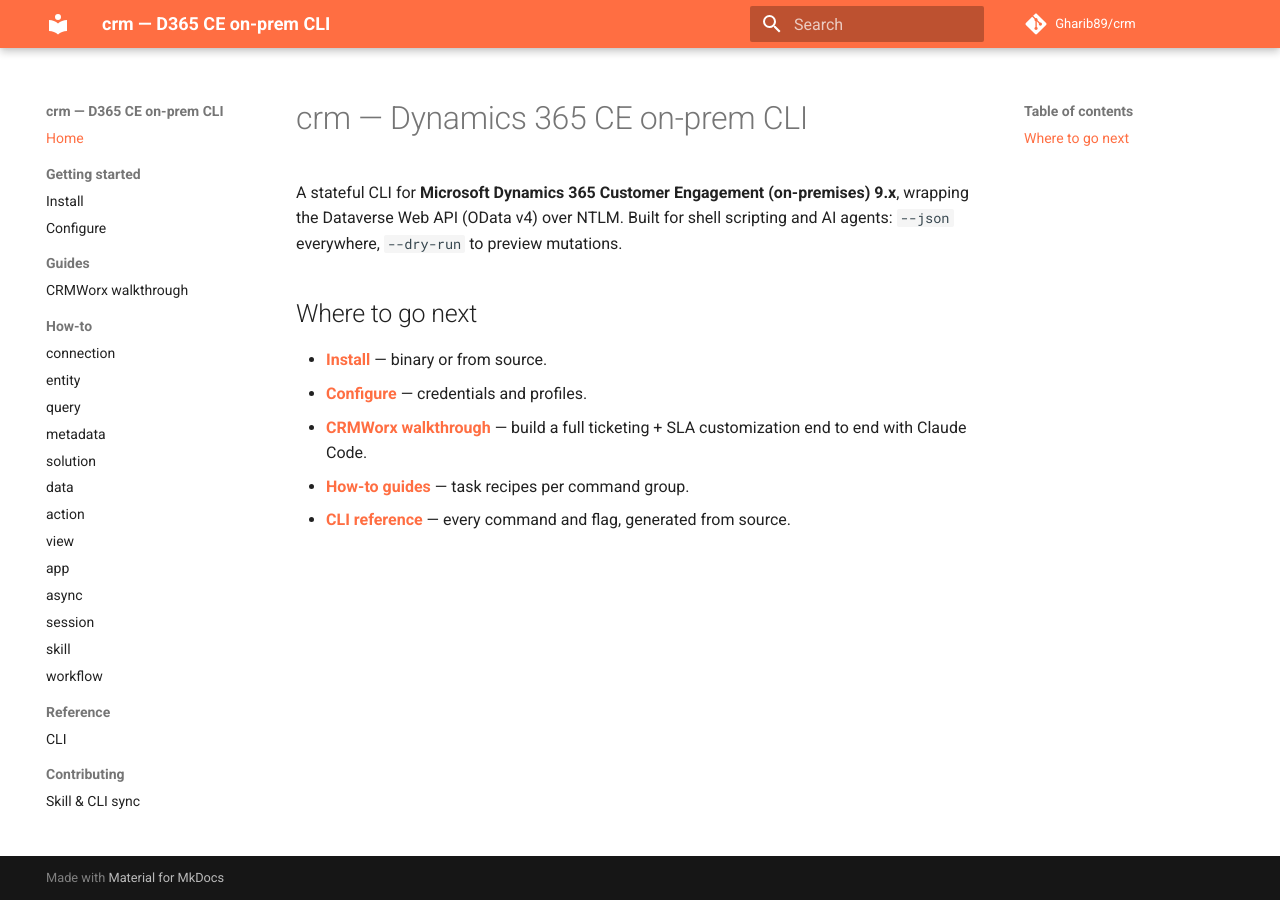
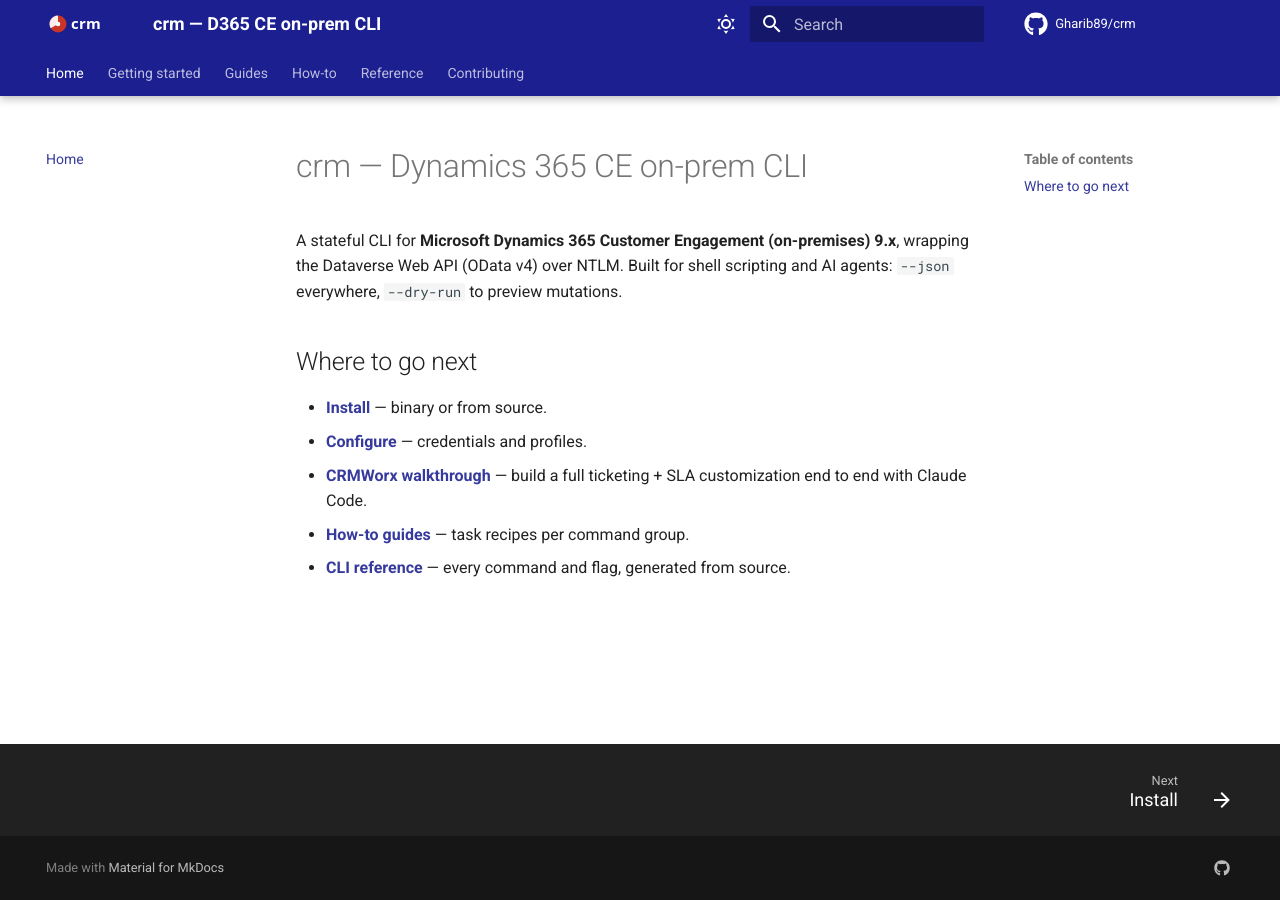
Before and after one commit to Gharib89/crm, an MkDocs documentation site: the page built from docs/index.md, in a window 1280 px wide. Built offline with MkDocs 1.6.1 and Material for MkDocs 9.7.7, drawn with Linux system fonts in a browser that asks for light colours; comment, search, counter and statistics services are not loaded.

Commit message:
docs: ITWorx-styled MkDocs theme with nav tabs and dark mode (#47)
* docs: apply ITWorx-style theme with nav tabs and dark mode

- Add ITWorx deep-blue brand palette via custom CSS color overrides
  (docs/stylesheets/extra.css), applied as primary: custom / accent: custom
- Add light/dark mode toggle (default + slate schemes, system-aware)
- Enable navigation tabs (sticky) plus UX features: tracking, indexes,
  footer nav, toc.follow, search suggest/highlight/share, content tabs
- Add ITWorx wordmark logo + favicon (docs/assets/) and Roboto fonts
- Add GitHub social link in footer

* docs: use exact ITWorx colors and crm wordmark logo

- Replace approximated navy with ITWorx colors sampled from itworx.com:
  royal indigo #353A9C, deep indigo primary #1B1F8F, logo red #C83428
  (red is now the Material accent for hover/active states)
- Swap logo/favicon for a basic 'crm' wordmark with an ITWorx-style
  red aperture mark

---------

Co-authored-by: Claude <noreply@anthropic.com>

```diff
--- /dev/null
+++ b/docs/stylesheets/extra.css
@@ -0,0 +1,51 @@
+/* ITWorx brand palette for Material for MkDocs.
+ *
+ * Colors sampled from itworx.com: a royal indigo-blue identity with a
+ * red logo accent.
+ *   royal blue (hero) ....... #353A9C
+ *   deep indigo (wordmark) .. #181D81
+ *   indigo (buttons) ........ #171D8F
+ *   logo red ................ #C83428
+ */
+
+:root {
+  --itworx-indigo:        #1B1F8F;  /* primary: header / sidebar */
+  --itworx-indigo-royal:  #353A9C;  /* lighter royal blue (hero)  */
+  --itworx-indigo-dark:   #12156B;
+  --itworx-red:           #C83428;  /* accent: logo pop, hover    */
+  --itworx-red-light:     #E0594D;
+}
+
+/* ---- Light scheme ------------------------------------------------------ */
+[data-md-color-primary="custom"] {
+  --md-primary-fg-color:        var(--itworx-indigo);
+  --md-primary-fg-color--light: var(--itworx-indigo-royal);
+  --md-primary-fg-color--dark:  var(--itworx-indigo-dark);
+  --md-primary-bg-color:        #ffffff;
+  --md-primary-bg-color--light: rgba(255, 255, 255, 0.7);
+}
+
+[data-md-color-accent="custom"] {
+  --md-accent-fg-color:              var(--itworx-red);
+  --md-accent-fg-color--transparent: rgba(200, 52, 40, 0.1);
+}
+
+/* Royal indigo for body links in the light scheme (more readable than the
+ * red accent, which is reserved for hover/active states). */
+[data-md-color-scheme="default"] {
+  --md-typeset-a-color: var(--itworx-indigo-royal);
+}
+
+/* ---- Dark scheme (slate) ---------------------------------------------- */
+[data-md-color-scheme="slate"] {
+  --md-hue: 232;                        /* tint slate surfaces toward indigo */
+  --md-typeset-a-color: #8e92e8;
+}
+
+[data-md-color-scheme="slate"][data-md-color-primary="custom"] {
+  --md-primary-fg-color: var(--itworx-indigo-dark);
+}
+
+[data-md-color-scheme="slate"][data-md-color-accent="custom"] {
+  --md-accent-fg-color: var(--itworx-red-light);
+}
--- a/mkdocs.yml
+++ b/mkdocs.yml
@@ -7,15 +7,57 @@ docs_dir: docs
 
 theme:
   name: material
+  logo: assets/logo.svg
+  favicon: assets/favicon.svg
+  icon:
+    repo: fontawesome/brands/github
+  font:
+    text: Roboto
+    code: Roboto Mono
   features:
+    # Navigation
+    - navigation.tabs
+    - navigation.tabs.sticky
     - navigation.sections
     - navigation.top
+    - navigation.tracking
+    - navigation.indexes
+    - navigation.footer
+    - toc.follow
+    # Search UX
+    - search.suggest
+    - search.highlight
+    - search.share
+    # Code UX
     - content.code.copy
     - content.code.annotate
+    - content.tabs.link
   palette:
-    - scheme: default
-      primary: deep orange
-      accent: amber
+    # Light mode
+    - media: "(prefers-color-scheme: light)"
+      scheme: default
+      primary: custom
+      accent: custom
+      toggle:
+        icon: material/weather-sunny
+        name: Switch to dark mode
+    # Dark mode
+    - media: "(prefers-color-scheme: dark)"
+      scheme: slate
+      primary: custom
+      accent: custom
+      toggle:
+        icon: material/weather-night
+        name: Switch to light mode
+
+extra_css:
+  - stylesheets/extra.css
+
+extra:
+  social:
+    - icon: fontawesome/brands/github
+      link: https://github.com/Gharib89/crm
+      name: crm on GitHub
 
 plugins:
   - search
```
Also changed, not shown: docs/assets/favicon.svg (added), docs/assets/logo.svg (added).
